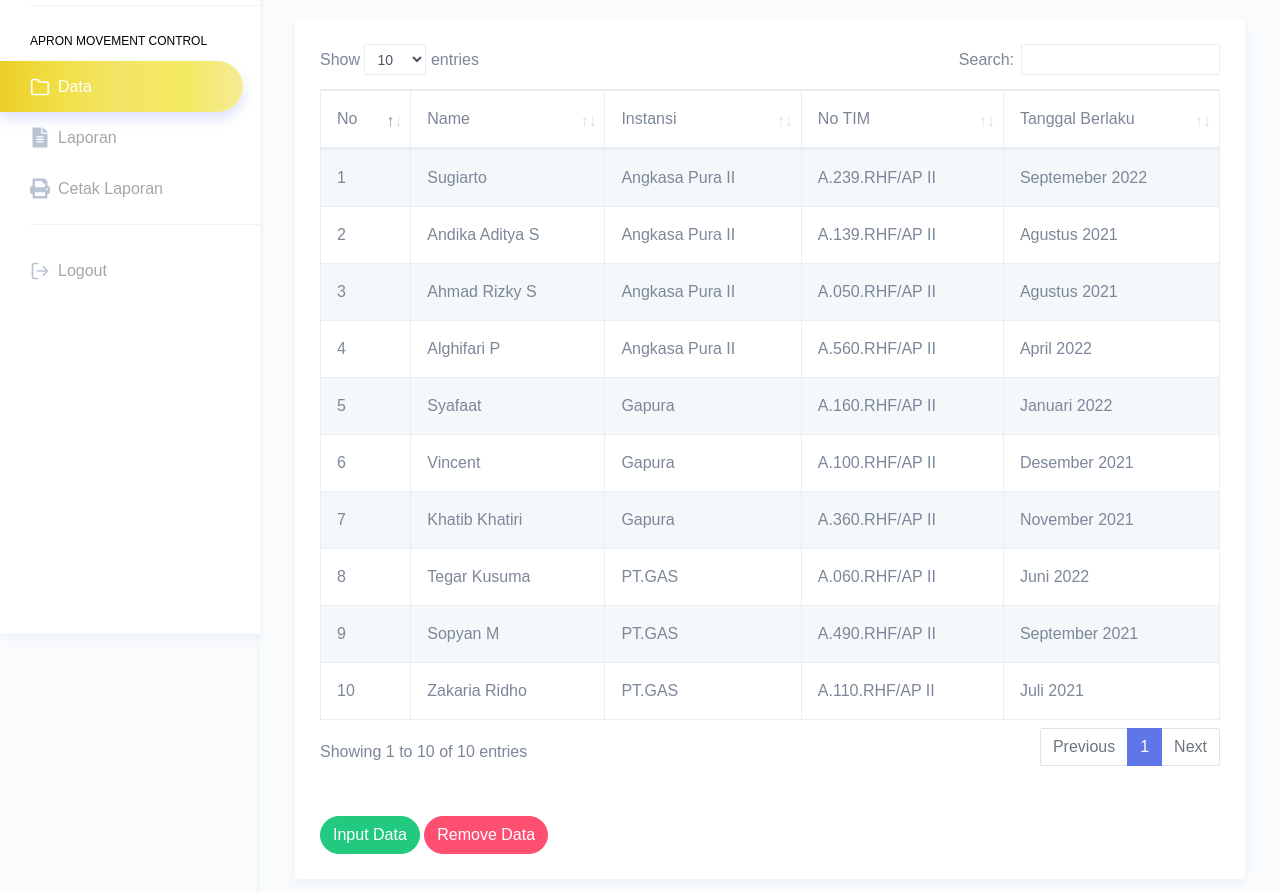
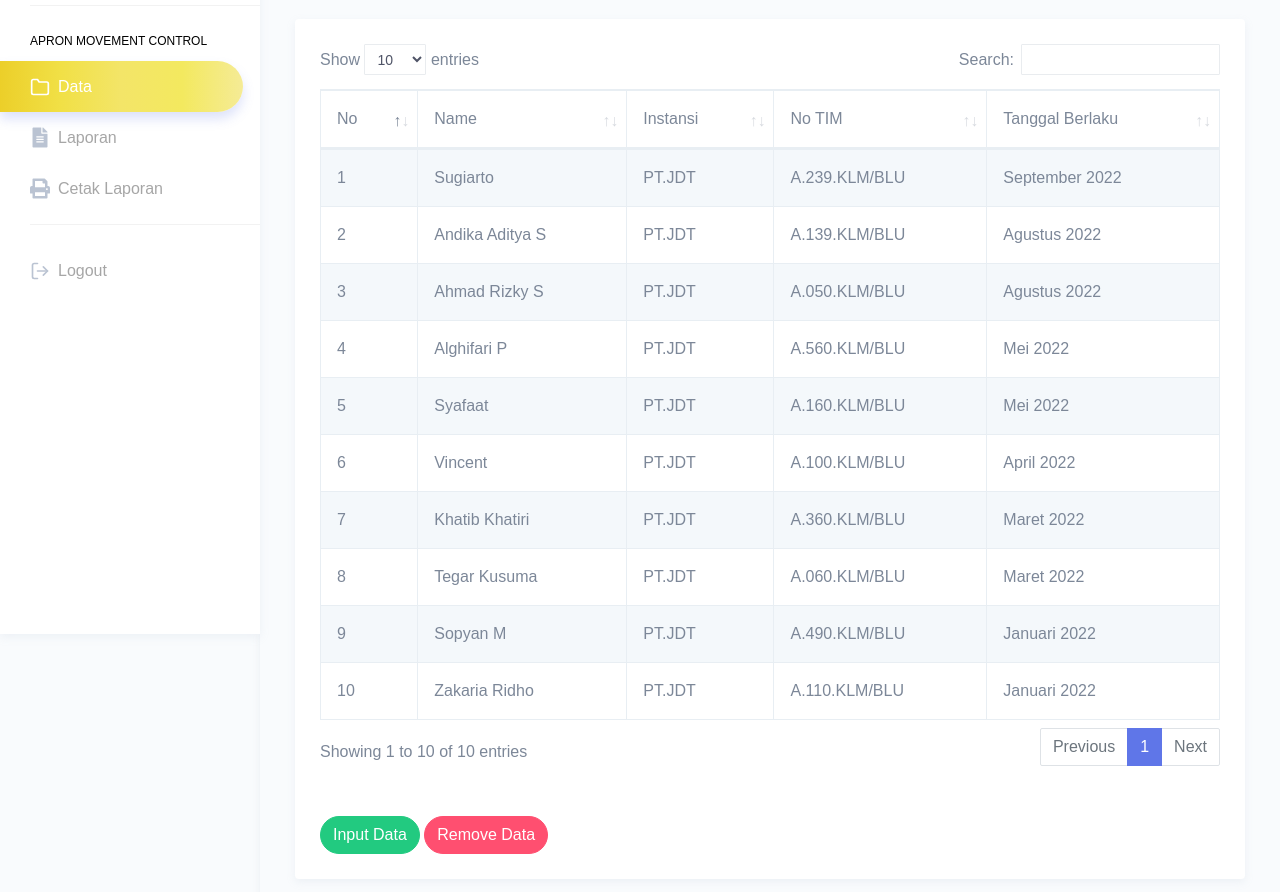
Before and after one commit to DARS-Kalimarau/DARS-Kalimarau.github.io, a website: page src/html/datatim.html in a window 1280 px wide. Shown: the part 166-1058 px from the top of the page. Drawn offline with Linux system fonts and the light colour scheme; files whose address does not match are found by name; a web font is replaced by a local one.

Commit message:
Update datatim.html

```diff
--- a/src/html/datatim.html
+++ b/src/html/datatim.html
@@ -285,73 +285,73 @@
                                             <tr>
                                                 <td>1</td>
                                                 <td>Sugiarto</td>
-                                                <td>Angkasa Pura II</td>
-                                                <td>A.239.RHF/AP II</td>
-                                                <td>Septemeber 2022</td>
+                                                <td>PT.JDT</td>
+                                                <td>A.239.KLM/BLU</td>
+                                                <td>September 2022</td>
 
                                             </tr>
                                             <tr>
                                                 <td>2</td>
                                                 <td>Andika Aditya S</td>
-                                                <td>Angkasa Pura II</td>
-                                                <td>A.139.RHF/AP II</td>
-                                                <td>Agustus 2021</td>
+                                                <td>PT.JDT</td>
+                                                <td>A.139.KLM/BLU</td>
+                                                <td>Agustus 2022</td>
                                             </tr>
                                             <tr>
                                                 <td>3</td>
                                                 <td>Ahmad Rizky S</td>
-                                                <td>Angkasa Pura II</td>
-                                                <td>A.050.RHF/AP II</td>
-                                                <td>Agustus 2021</td>
+                                                <td>PT.JDT</td>
+                                                <td>A.050.KLM/BLU</td>
+                                                <td>Agustus 2022</td>
                                             </tr>
                                             <tr>
                                                 <td>4</td>
                                                 <td>Alghifari P</td>
-                                                <td>Angkasa Pura II</td>
-                                                <td>A.560.RHF/AP II</td>
-                                                <td>April 2022</td>
+                                                <td>PT.JDT</td>
+                                                <td>A.560.KLM/BLU</td>
+                                                <td>Mei 2022</td>
                                             </tr>
                                             <tr>
                                                 <td>5</td>
                                                 <td>Syafaat</td>
-                                                <td>Gapura</td>
-                                                <td>A.160.RHF/AP II</td>
-                                                <td>Januari 2022</td>
+                                                <td>PT.JDT</td>
+                                                <td>A.160.KLM/BLU</td>
+                                                <td>Mei 2022</td>
                                             </tr>
                                             <tr>
                                                 <td>6</td>
                                                 <td>Vincent</td>
-                                                <td>Gapura</td>
-                                                <td>A.100.RHF/AP II</td>
-                                                <td>Desember 2021</td>
+                                                <td>PT.JDT</td>
+                                                <td>A.100.KLM/BLU</td>
+                                                <td>April 2022</td>
                                             </tr>
                                             <tr>
                                                 <td>7</td>
                                                 <td>Khatib Khatiri</td>
-                                                <td>Gapura</td>
-                                                <td>A.360.RHF/AP II</td>
-                                                <td>November 2021</td>
+                                                <td>PT.JDT</td>
+                                                <td>A.360.KLM/BLU</td>
+                                                <td>Maret 2022</td>
                                             </tr>
                                             <tr>
                                                 <td>8</td>
                                                 <td>Tegar Kusuma</td>
-                                                <td>PT.GAS</td>
-                                                <td>A.060.RHF/AP II</td>
-                                                <td>Juni 2022</td>
+                                                <td>PT.JDT</td>
+                                                <td>A.060.KLM/BLU</td>
+                                                <td>Maret 2022</td>
                                             </tr>
                                             <tr>
                                                 <td>9</td>
                                                 <td>Sopyan M</td>
-                                                <td>PT.GAS</td>
-                                                <td>A.490.RHF/AP II</td>
-                                                <td>September 2021</td>
+                                                <td>PT.JDT</td>
+                                                <td>A.490.KLM/BLU</td>
+                                                <td>Januari 2022</td>
                                             </tr>
                                             <tr>
                                                 <td>10</td>
                                                 <td>Zakaria Ridho</td>
-                                                <td>PT.GAS</td>
-                                                <td>A.110.RHF/AP II</td>
-                                                <td>Juli 2021</td>
+                                                <td>PT.JDT</td>
+                                                <td>A.110.KLM/BLU</td>
+                                                <td>Januari 2022</td>
                                             </tr>
 
 
```
